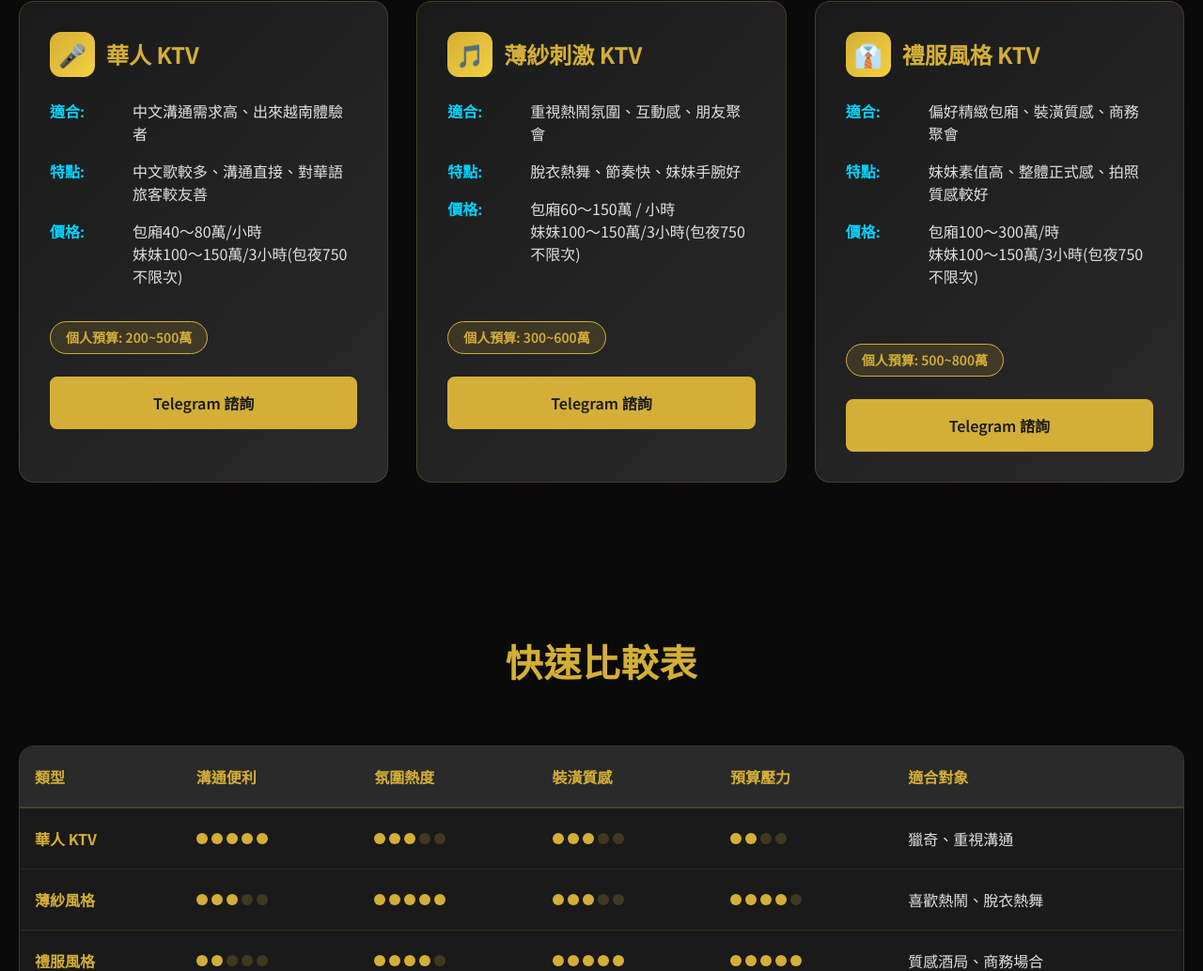
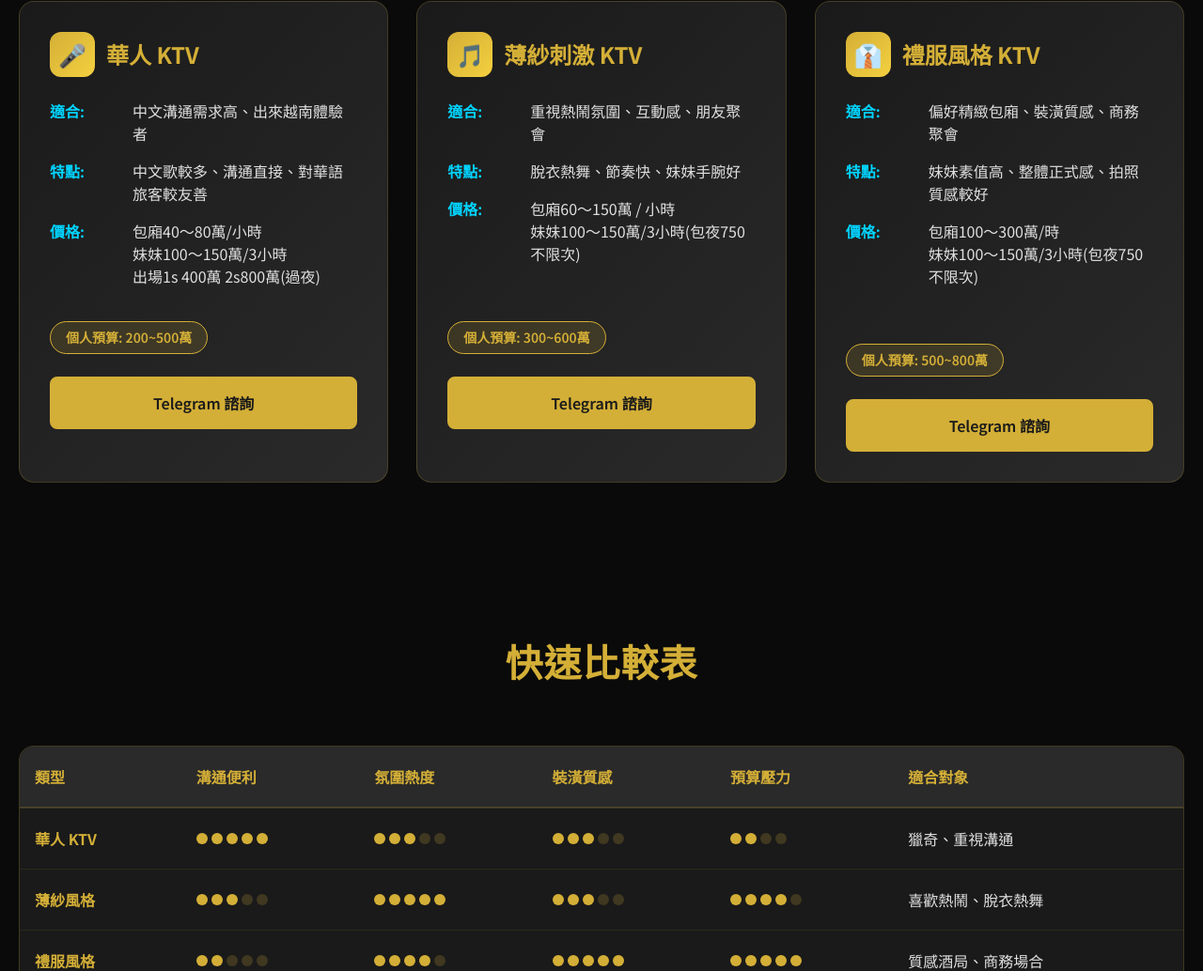
Before and after one commit to ck19970907-sys/-KTV-, a plain HTML site: page index.html in a window 1280 px wide. Shown: the part 999-2033 px from the top of the page at 94% size. Drawn offline with nearby package versions, Linux system fonts and the light colour scheme.

Commit message:
Update index.html

```diff
--- a/index.html
+++ b/index.html
@@ -887,7 +887,7 @@
                         </div>
                         <div class="ktv-info-item">
                             <span class="ktv-info-label" style="">價格:</span>
-                            <span class="ktv-info-text" style="padding-right: 0px; width: 407.352px;">包廂40～80萬/小時<br>妹妹100～150萬/3小時(包夜750不限次)</span>
+                            <span class="ktv-info-text" style="padding-right: 0px; width: 407.352px;">包廂40～80萬/小時<br>妹妹100～150萬/3小時<br>出場1s 400萬 2s800萬(過夜)</span>
                         </div>
                     </div>
                     <span class="budget-badge" style="">個人預算: 200~500萬</span>
```
